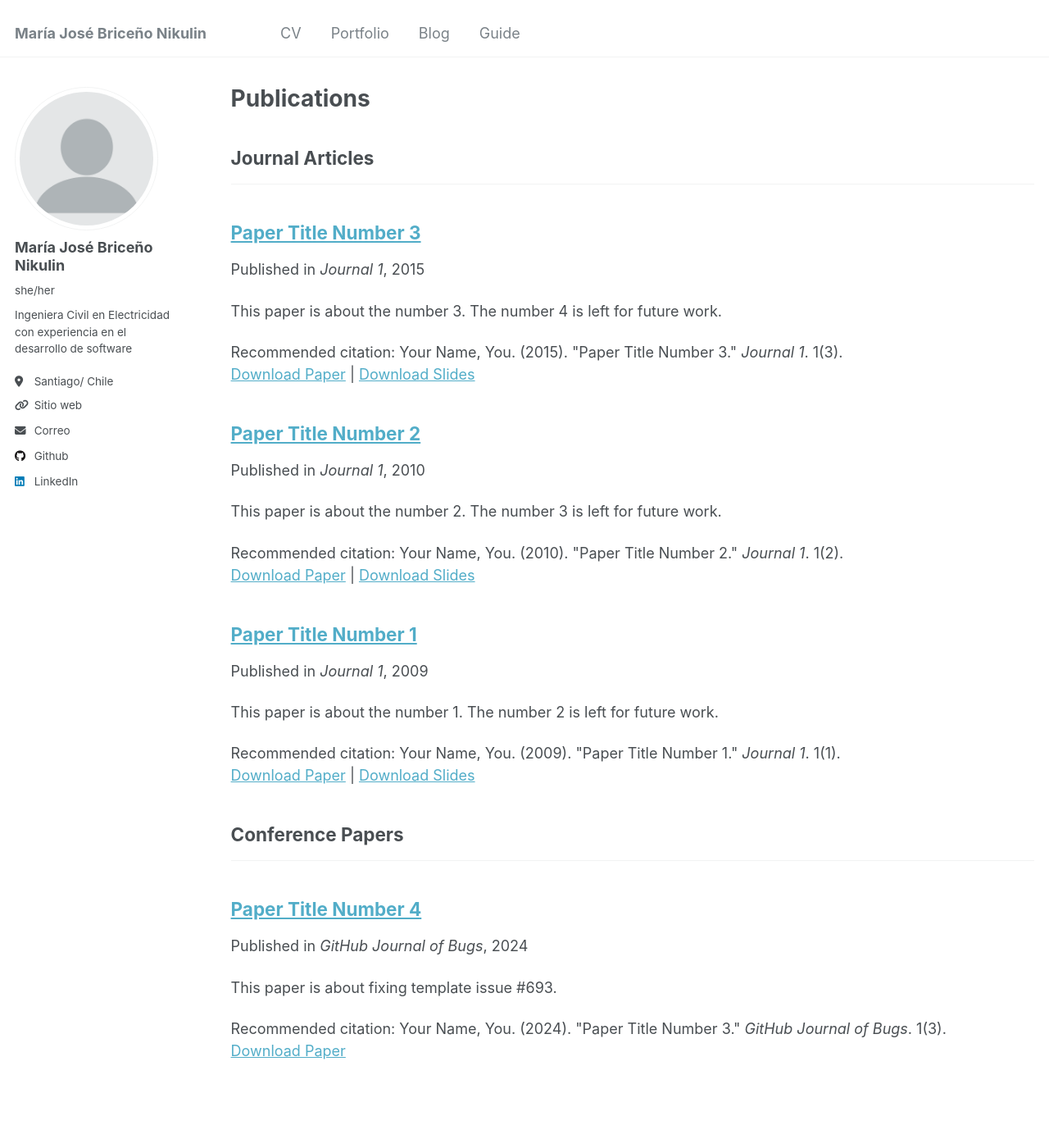
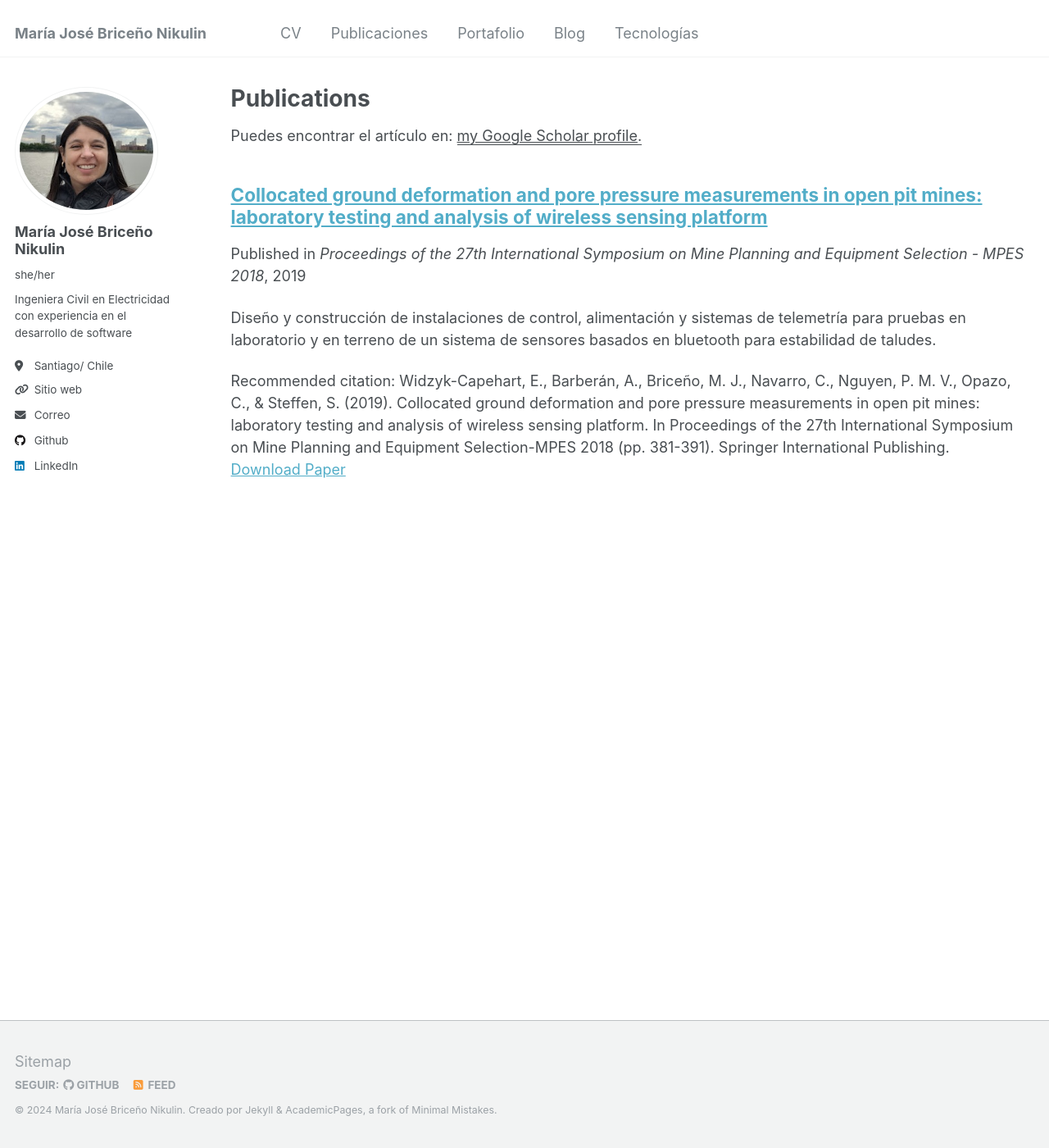
Before and after one commit to majobrini/majobrini.github.io, a Jekyll site: the page built from _pages/publications.md, in a window 1280 px wide and 1400 px high. Shown: the whole window at 82% size. Built offline with Jekyll 4.4.1, drawn with Linux system fonts in a browser that asks for light colours.

Commit message:
Se agregan publicaciones, se ordenan las pestañas se agrega foto de perfil e icono

```diff
--- a/_config.yml
+++ b/_config.yml
@@ -21,7 +21,7 @@ repository               : "majobrini/academicpages.github.io"
 #               Additional customization can be done by editing /_includes/author-profile.html
 author:
   # Biographic information
-  avatar           : "profile.png"
+  avatar           : "bio-photo-2.jpg"
   name             : "María José Briceño Nikulin"
   pronouns         : "she/her"
   bio              : "Ingeniera Civil en Electricidad con experiencia en el desarrollo de software"
--- a/_data/authors.yml
+++ b/_data/authors.yml
@@ -5,4 +5,4 @@ Name Name:
   uri         : "https://github.com/canetaba"
   email       : "mjnikulin@gmail.com"
   bio         : "Ingeniera Civil en Electricidad"
-  avatar      : "bio-photo-2.jpg"
+  avatar      : "bio-photo.jpg"
--- a/_data/navigation.yml
+++ b/_data/navigation.yml
@@ -5,8 +5,8 @@
 # prevent it from being included in the site.
 
 main:
-#  - title: "Publications"
-  #    url: /publications/
+  #- title: "Publications"
+  # url: /publications/
 
   #  - title: "Talks"
   #   url: /talks/
@@ -17,11 +17,17 @@ main:
   - title: "CV"
     url: /cv/
 
-  - title: "Portfolio"
+  - title: "Publicaciones"
+    url: /publications/
+
+  - title: "Portafolio"
     url: /portfolio/
 
   - title: "Blog "
     url: /year-archive/
 
-  - title: "Guide"
-    url: /markdown/
+  #- title: "Guide"
+  # url: /markdown/
+
+  - title: "Tecnologías"
+    url: /technologies/
--- a/_pages/cv.md
+++ b/_pages/cv.md
@@ -54,22 +54,6 @@ Experiencia Laboral
       * Puesta en producción de dos prototipos, uno para medir la evasión en los buses y el otro es la
         homologación con los equipos de Transantiago
 
-* Proyecto KMS
-   * Diseño y desarrollo de una aplicación para gestionar la seguridad de las tarjetas de los sistemas de
-     transporte
-
-
-Habilidades
-======
-* Skill 1
-* Skill 2
-  * Sub-skill 2.1
-  * Sub-skill 2.2
-  * Sub-skill 2.3
-* Skill 3
-
-Publicaciones
-======
-  <ul>{% for post in site.publications reversed %}
-    {% include archive-single-cv.html %}
-  {% endfor %}</ul>
+  * Proyecto KMS
+     * Diseño y desarrollo de una aplicación para gestionar la seguridad de las tarjetas de los sistemas de
+       transporte
--- /dev/null
+++ b/_pages/publications.md
@@ -0,0 +1,16 @@
+---
+layout: archive
+title: "Publications"
+permalink: /publications/
+author_profile: true
+---
+
+Puedes encontrar el artículo en: <u><a href="https://scholar.google.com/citations?user=aMdEAVwAAAAJ&hl=es">my Google Scholar profile</a>.</u>
+
+
+
+{% include base_path %}
+
+{% for post in site.publications reversed %}
+  {% include archive-single.html %}
+{% endfor %}
--- a/_publications/2009-10-01-paper-title-number-1.md
+++ /dev/null
@@ -1,14 +0,0 @@
----
-title: "Paper Title Number 1"
-collection: publications
-category: manuscripts
-permalink: /publication/2009-10-01-paper-title-number-1
-excerpt: 'This paper is about the number 1. The number 2 is left for future work.'
-date: 2009-10-01
-venue: 'Journal 1'
-slidesurl: 'http://academicpages.github.io/files/slides1.pdf'
-paperurl: 'http://academicpages.github.io/files/paper1.pdf'
-citation: 'Your Name, You. (2009). &quot;Paper Title Number 1.&quot; <i>Journal 1</i>. 1(1).'
----
-
-The contents above will be part of a list of publications, if the user clicks the link for the publication than the contents of section will be rendered as a full page, allowing you to provide more information about the paper for the reader. When publications are displayed as a single page, the contents of the above "citation" field will automatically be included below this section in a smaller font.
--- a/_publications/2010-10-01-paper-title-number-2.md
+++ /dev/null
@@ -1,14 +0,0 @@
----
-title: "Paper Title Number 2"
-collection: publications
-category: manuscripts
-permalink: /publication/2010-10-01-paper-title-number-2
-excerpt: 'This paper is about the number 2. The number 3 is left for future work.'
-date: 2010-10-01
-venue: 'Journal 1'
-slidesurl: 'http://academicpages.github.io/files/slides2.pdf'
-paperurl: 'http://academicpages.github.io/files/paper2.pdf'
-citation: 'Your Name, You. (2010). &quot;Paper Title Number 2.&quot; <i>Journal 1</i>. 1(2).'
----
-
-The contents above will be part of a list of publications, if the user clicks the link for the publication than the contents of section will be rendered as a full page, allowing you to provide more information about the paper for the reader. When publications are displayed as a single page, the contents of the above "citation" field will automatically be included below this section in a smaller font.
--- a/_publications/2015-10-01-paper-title-number-3.md
+++ /dev/null
@@ -1,14 +0,0 @@
----
-title: "Paper Title Number 3"
-collection: publications
-category: manuscripts
-permalink: /publication/2015-10-01-paper-title-number-3
-excerpt: 'This paper is about the number 3. The number 4 is left for future work.'
-date: 2015-10-01
-venue: 'Journal 1'
-slidesurl: 'http://academicpages.github.io/files/slides3.pdf'
-paperurl: 'http://academicpages.github.io/files/paper3.pdf'
-citation: 'Your Name, You. (2015). &quot;Paper Title Number 3.&quot; <i>Journal 1</i>. 1(3).'
----
-
-The contents above will be part of a list of publications, if the user clicks the link for the publication than the contents of section will be rendered as a full page, allowing you to provide more information about the paper for the reader. When publications are displayed as a single page, the contents of the above "citation" field will automatically be included below this section in a smaller font.
--- /dev/null
+++ b/_publications/2019-11-30.md
@@ -0,0 +1,13 @@
+---
+title: "Collocated ground deformation and pore pressure measurements in open pit mines: laboratory testing and analysis of wireless sensing platform"
+collection: publications
+permalink: /publication/2019-11-30
+excerpt: 'Diseño y construcción de instalaciones de control, alimentación y sistemas de telemetría para pruebas en laboratorio y en terreno de un sistema de sensores basados en bluetooth para estabilidad de taludes.'
+date: 2019-11-30
+venue: 'Proceedings of the 27th International Symposium on Mine Planning and Equipment Selection - MPES 2018'
+paperurl: 'https://link.springer.com/chapter/10.1007/978-3-319-99220-4_31'
+citation: 'Widzyk-Capehart, E., Barberán, A., Briceño, M. J., Navarro, C., Nguyen, P. M. V., Opazo, C., & Steffen, S. (2019). Collocated ground deformation and pore pressure measurements in open pit mines: laboratory testing and analysis of wireless sensing platform. In Proceedings of the 27th International Symposium on Mine Planning and Equipment Selection-MPES 2018 (pp. 381-391). Springer International Publishing.'
+---
+<div style="text-align: justify;">Diseño y construcción de instalaciones de control, alimentación y sistemas de telemetría para pruebas en laboratorio y en terreno de un sistema de sensores basados en bluetooth para estabilidad de taludes.</div>
+
+[Link al articulo de la conferencia](https://www.researchgate.net/profile/Phu-Minh-Vuong-Nguyen/publication/331250797_Collocated_Ground_Deformation_and_Pore_Pressure_Measurements_in_Open_Pit_Mines_Laboratory_Testing_and_Analysis_of_Wireless_Sensing_Platform/links/5cd40efb92851c4eab8cbf22/Collocated-Ground-Deformation-and-Pore-Pressure-Measurements-in-Open-Pit-Mines-Laboratory-Testing-and-Analysis-of-Wireless-Sensing-Platform.pdf)
--- a/_publications/2024-02-17-paper-title-number-4.md
+++ /dev/null
@@ -1,13 +0,0 @@
----
-title: "Paper Title Number 4"
-collection: publications
-category: conferences
-permalink: /publication/2024-02-17-paper-title-number-4
-excerpt: 'This paper is about fixing template issue #693.'
-date: 2024-02-17
-venue: 'GitHub Journal of Bugs'
-paperurl: 'http://academicpages.github.io/files/paper3.pdf'
-citation: 'Your Name, You. (2024). &quot;Paper Title Number 3.&quot; <i>GitHub Journal of Bugs</i>. 1(3).'
----
-
-The contents above will be part of a list of publications, if the user clicks the link for the publication than the contents of section will be rendered as a full page, allowing you to provide more information about the paper for the reader. When publications are displayed as a single page, the contents of the above "citation" field will automatically be included below this section in a smaller font.
```
Also changed, not shown: _pages/about.md (+2 -2 lines), _pages/technologies.md (added, +10 -0 lines), images/bio-photo-2.jpg, images/bio-photo.jpg, images/favicon.ico.
